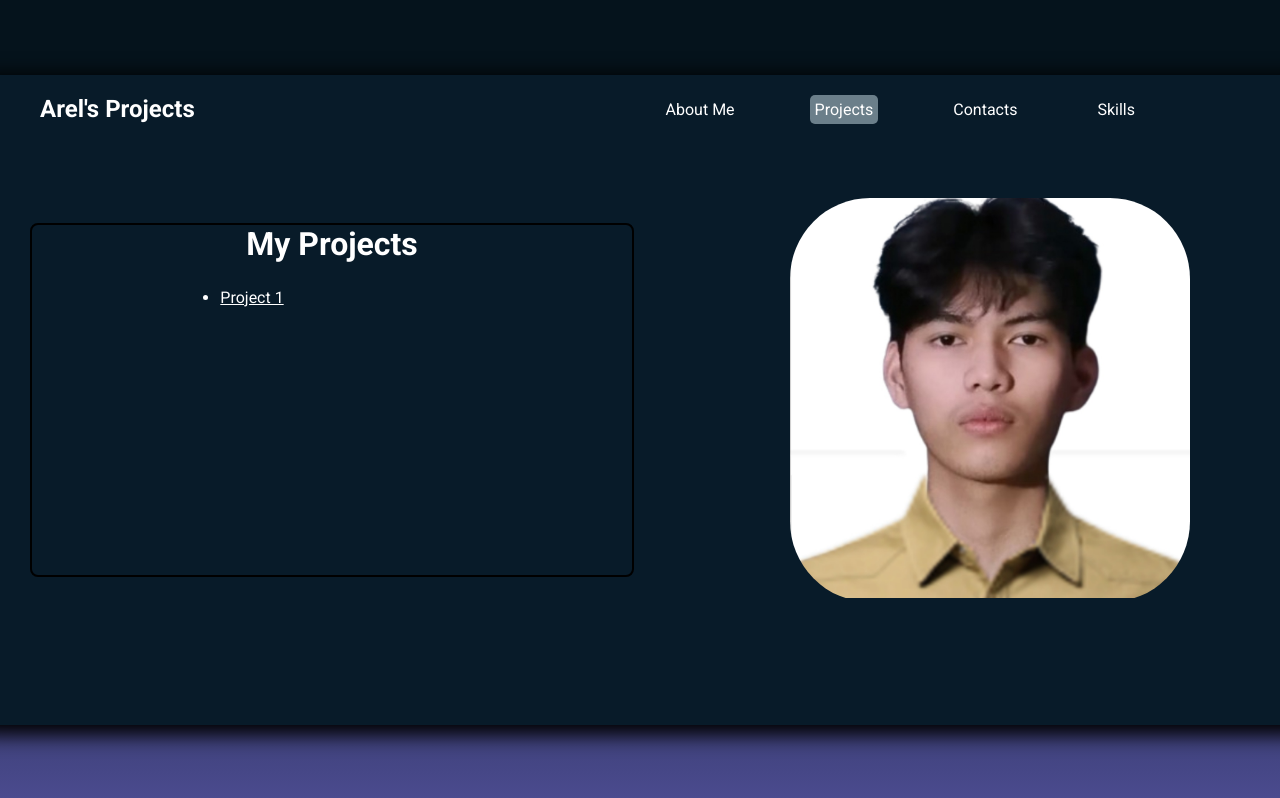
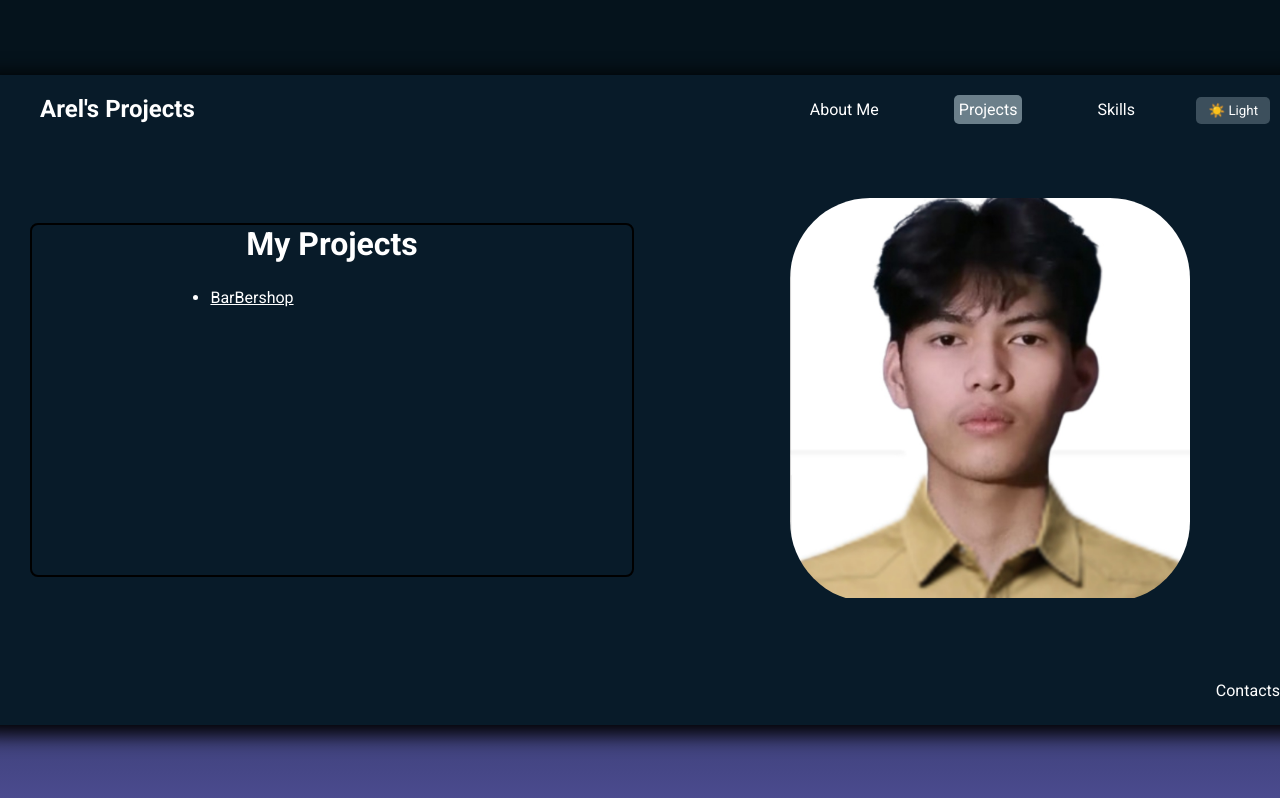
Before and after one commit to arelaguilos1930-oss/MyPortfolio, a plain HTML site: page projects.html in a window 1280 px wide. Shown: the top 798 px of the page. Drawn offline with Linux system fonts and the light colour scheme.

Commit message:
Add files via upload

```diff
--- a/projects.html
+++ b/projects.html
@@ -14,7 +14,6 @@
              <h2 style="margin-right: 500px;width: 300px;position: absolute; right:300px;">Arel's Projects</h2>
            <a href="index.html">About Me</a>
             <a href="projects.html" style="background-color: rgba(213, 235, 242, 0.481); padding: 5px; border-radius: 5px;">Projects</a>
-            <a href="contacts.html">Contacts</a>
             <a href="skills.html">Skills</a>
         </div>
 
@@ -22,7 +21,7 @@
         <h1>My Projects</h1>
         <div style="margin-right: 200px; margin-top: 20px;">
             <ul>
-                <li> <a href="https://arelaguilos1930-oss.github.io/Barber/" target="_blank">Project 1</a> </li>
+                <li> <a href="https://arelaguilos1930-oss.github.io/Barber/" target="_blank">BarBershop</a> </li>
             </ul>
         </div>
       </div>
@@ -30,8 +29,13 @@
         <div id="p">
         <img src="22pic.jpg" alt="My profile" width="400px" height="400px">
       </div>
+       <footer>
+        <a href="contacts.html">Contacts</a>
+        </footer>
+    </div>
+    <script src="theme.js"></script>
+</body>
 
-    </div>
 <!--
     <div class="contentproject">
         <div>o</div>
@@ -53,7 +57,27 @@
         height: 500px;
     } */
 
+footer {
+    position: absolute;
+    bottom: 20px;
+    left: 0;
+    width: 100%;
+    box-sizing: border-box;
+    padding-right: 50px;
+    display: flex;
+    justify-content: flex-end;
+}
 
+footer a {
+    text-decoration: none;
+    color: white;
+    padding: 5px 10px;
+    border-radius: 5px;
+}
+
+footer a:hover {
+    background-color: darkslategray;
+}
      .boutme{
         display: flex;
         flex-direction: column;
--- a/style.css
+++ b/style.css
@@ -62,3 +62,51 @@ body{
 
 
  }
+ /* Toggle button */
+#theme-toggle {
+    position: absolute;
+    top: 22px;
+    right: 70px;
+    padding: 6px 12px;
+    border: none;
+    border-radius: 5px;
+    background-color: rgba(213, 235, 242, 0.25);
+    cursor: pointer;
+    font-family: 'Roboto', sans-serif;
+}
+
+#theme-toggle:hover {
+    background-color: darkslategray;
+}
+
+/* Light theme */
+body.light {
+    background: linear-gradient(rgb(240, 247, 252) 50%, rgb(190, 205, 235));
+}
+
+body.light * {
+    color: #111;
+}
+
+body.light .content {
+    background-color: rgb(250, 252, 255);
+    box-shadow: 5px 5px 20px 5px rgba(0, 0, 0, 0.2);
+}
+
+body.light .boutme {
+    border-color: #999;
+}
+
+body.light .boutme p[style] {
+    color: #555 !important;
+}
+
+body.light .nav a:hover,
+body.light footer a:hover,
+body.light #theme-toggle:hover {
+    background-color: rgba(120, 160, 200, 0.4);
+}
+
+body.light #theme-toggle {
+    background-color: rgba(120, 160, 200, 0.25);
+}
--- /dev/null
+++ b/theme.js
@@ -0,0 +1,25 @@
+
+const body = document.body;
+const content = document.querySelector('.content');
+
+// Create the toggle button
+const toggleBtn = document.createElement('button');
+toggleBtn.id = 'theme-toggle';
+content.appendChild(toggleBtn);
+
+function updateButton() {
+    toggleBtn.textContent = body.classList.contains('light') ? '🌙 Dark' : '☀️ Light';
+}
+
+// Apply the saved theme (dark is the default)
+if (localStorage.getItem('theme') === 'light') {
+    body.classList.add('light');
+}
+updateButton();
+
+// Toggle on click and remember the choice
+toggleBtn.addEventListener('click', () => {
+    body.classList.toggle('light');
+    localStorage.setItem('theme', body.classList.contains('light') ? 'light' : 'dark');
+    updateButton();
+});
```
Also changed, not shown: contacts.html (+26 -2 lines), index.html (+26 -2 lines), skills.html (+24 -1 lines).
